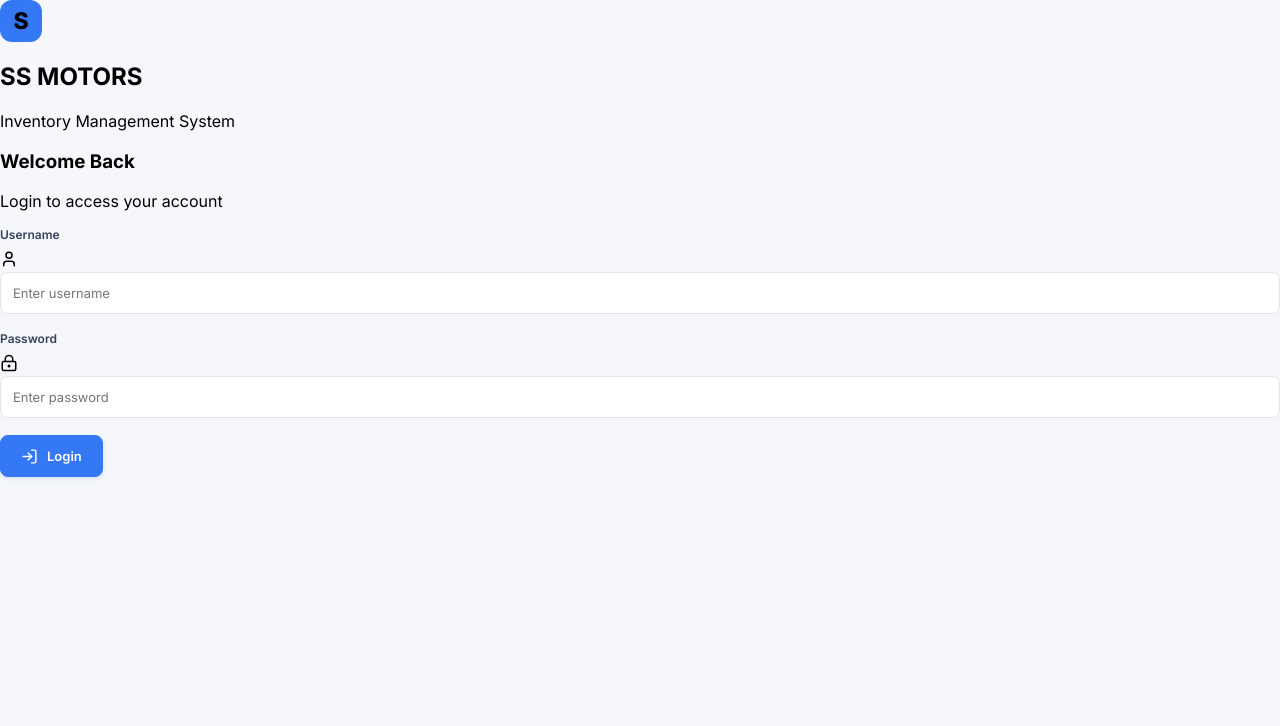
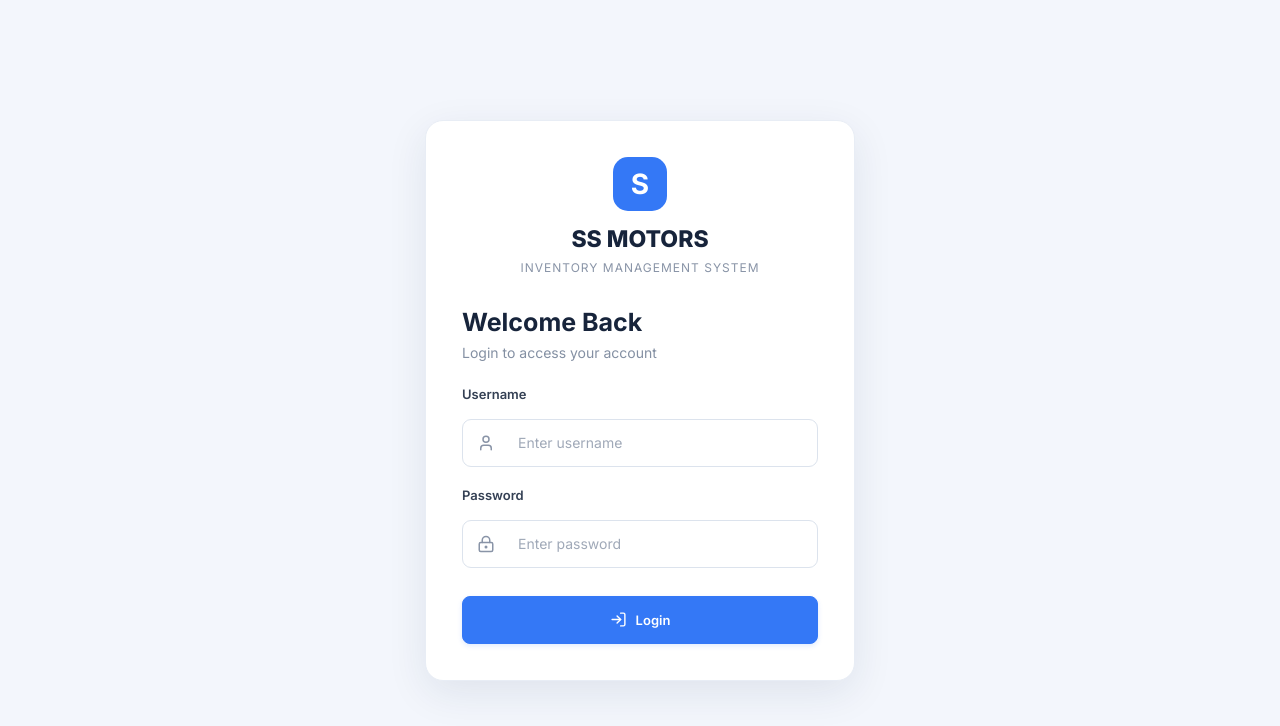
Before and after one commit to sanjanas6/SS-Inventory, a React (Vite) app in the folder frontend/: page /login in a window 1280 px wide. Shown: the top 726 px of the page. Built offline with nearby package versions, Linux system fonts and the light colour scheme.

Commit message:
Login Page added

```diff
--- a/frontend/src/App.css
+++ b/frontend/src/App.css
@@ -1138,3 +1138,171 @@ button.refresh-btn:hover {
         display: none;
     }
 }
+
+
+/* ================================
+   LOGIN PAGE
+================================ */
+
+.login-page {
+    min-height: 100vh;
+    width: 100%;
+    display: flex;
+    align-items: center;
+    justify-content: center;
+    padding: 24px;
+    background: #f3f6fc;
+    box-sizing: border-box;
+}
+
+.login-card {
+    width: 100%;
+    max-width: 430px;
+    padding: 36px;
+    background: #ffffff;
+    border: 1px solid #e8edf5;
+    border-radius: 18px;
+    box-shadow: 0 12px 40px rgba(20, 40, 80, 0.09);
+    box-sizing: border-box;
+}
+
+.login-brand {
+    display: flex;
+    flex-direction: column;
+    align-items: center;
+    text-align: center;
+    margin-bottom: 32px;
+}
+
+.login-brand .brand-icon {
+    width: 54px;
+    height: 54px;
+    display: flex;
+    align-items: center;
+    justify-content: center;
+    background: #3478f6;
+    color: #ffffff;
+    border-radius: 15px;
+    font-size: 28px;
+    font-weight: 700;
+    margin-bottom: 14px;
+}
+
+.login-brand h2 {
+    margin: 0;
+    color: #17243b;
+    font-size: 23px;
+    font-weight: 750;
+}
+
+.login-brand p {
+    margin: 7px 0 0;
+    color: #8994a7;
+    font-size: 12px;
+    letter-spacing: 1px;
+    text-transform: uppercase;
+}
+
+.login-card > h3 {
+    color: #17243b;
+    font-size: 25px;
+    margin: 0 0 7px;
+}
+
+.login-subtitle {
+    color: #8490a3;
+    font-size: 14px;
+    margin: 0 0 25px;
+}
+
+.login-card .form-field {
+    margin-bottom: 20px;
+}
+
+.login-card .form-field label {
+    display: block;
+    color: #344054;
+    font-size: 13px;
+    font-weight: 600;
+    margin-bottom: 9px;
+}
+
+.login-input {
+    display: flex;
+    align-items: center;
+    gap: 11px;
+    width: 100%;
+    height: 48px;
+    padding: 0 14px;
+    border: 1px solid #dce3ed;
+    border-radius: 9px;
+    background: #ffffff;
+    box-sizing: border-box;
+    transition: border-color 0.2s, box-shadow 0.2s;
+}
+
+.login-input:focus-within {
+    border-color: #3478f6;
+    box-shadow: 0 0 0 3px rgba(52, 120, 246, 0.10);
+}
+
+.login-input svg {
+    flex-shrink: 0;
+    color: #8994a7;
+}
+
+.login-input input {
+    width: 100%;
+    height: 100%;
+    border: none;
+    outline: none;
+    background: transparent;
+    color: #17243b;
+    font-size: 14px;
+}
+
+.login-input input::placeholder {
+    color: #a0a9b8;
+}
+
+.login-button {
+    width: 100%;
+    height: 48px;
+    justify-content: center;
+    margin-top: 8px;
+    border-radius: 9px;
+    font-size: 15px;
+}
+
+.login-button:disabled {
+    opacity: 0.65;
+    cursor: not-allowed;
+}
+
+.login-card .error-message {
+    margin-bottom: 18px;
+    padding: 12px 14px;
+    border-radius: 8px;
+    font-size: 13px;
+}
+
+/* Mobile Responsive */
+
+@media (max-width: 480px) {
+    .login-page {
+        padding: 16px;
+    }
+
+    .login-card {
+        padding: 26px 21px;
+        border-radius: 14px;
+    }
+
+    .login-brand {
+        margin-bottom: 26px;
+    }
+
+    .login-card > h3 {
+        font-size: 22px;
+    }
+}
```
Also changed, not shown: 1 other file (tests, documents, lock files or other folders).
